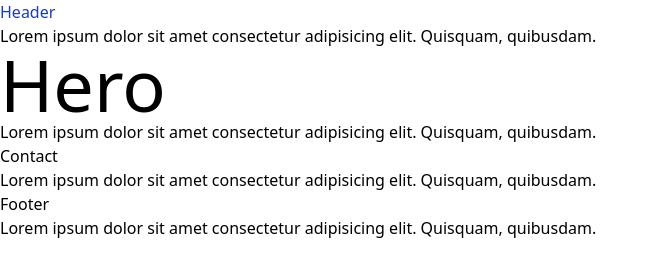
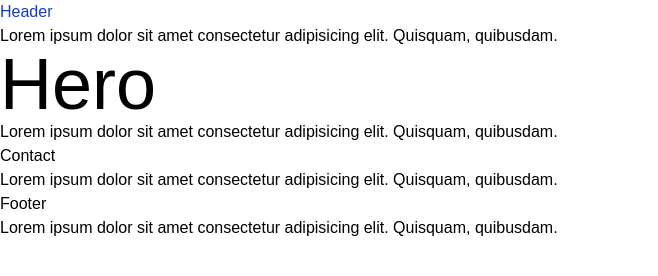
Before and after one commit to irumvag/The-gym-website-project, a website built with Vite: page index.html in a window 1280 px wide. Shown: the whole page, without its empty margins (0-658 px from the left). Built offline with nearby package versions, Linux system fonts and the light colour scheme.

Commit message:
fix: font family

```diff
--- a/package.json
+++ b/package.json
@@ -12,6 +12,7 @@
     "vite": "^7.1.7"
   },
   "dependencies": {
+    "@fontsource-variable/outfit": "^5.2.8",
     "@tailwindcss/vite": "^4.1.14",
     "tailwindcss": "^4.1.14"
   }
--- a/src/style.css
+++ b/src/style.css
@@ -1 +1,8 @@
 @import "tailwindcss";
+@import '@fontsource-variable/outfit';
+
+@layer base{
+    body {
+    font-family: 'Outfit Variable', sans-serif;
+    }
+}
```
Also changed, not shown: 1 other file.
